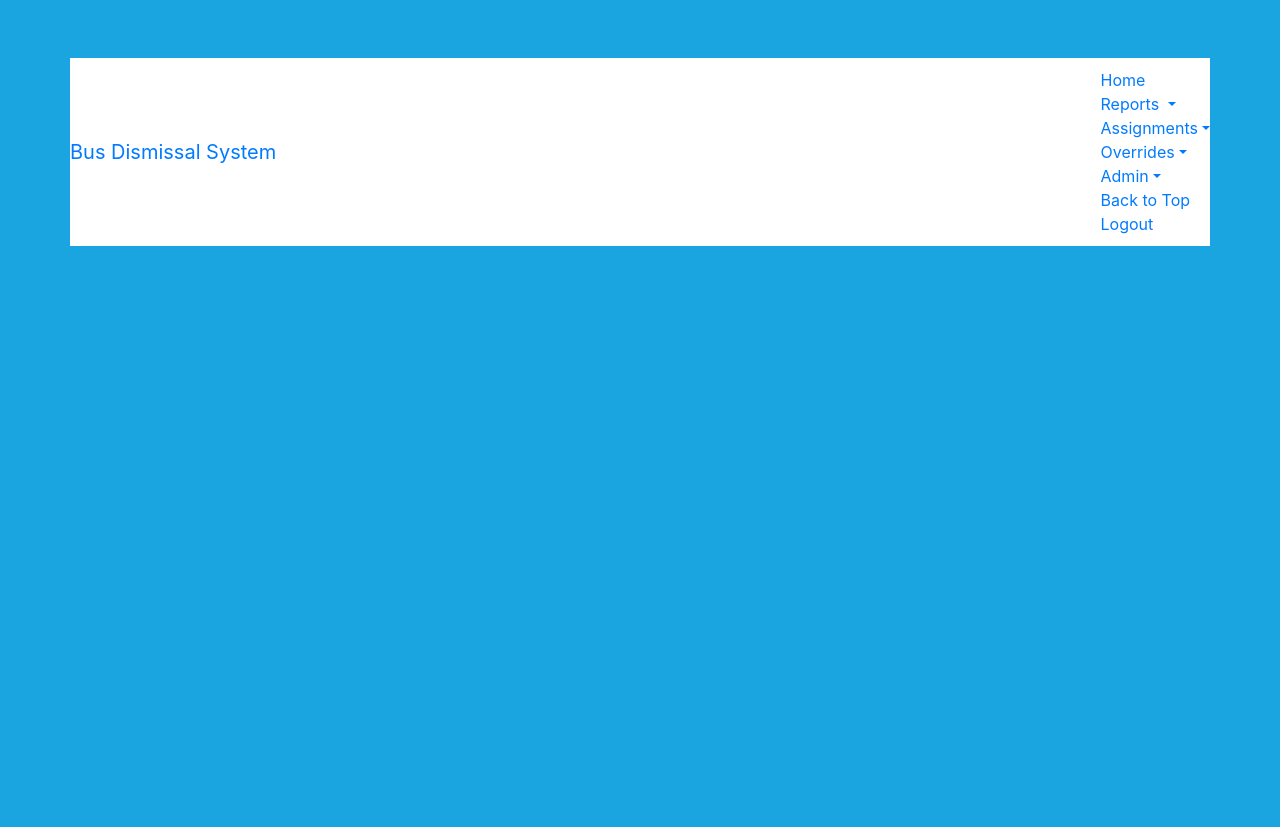
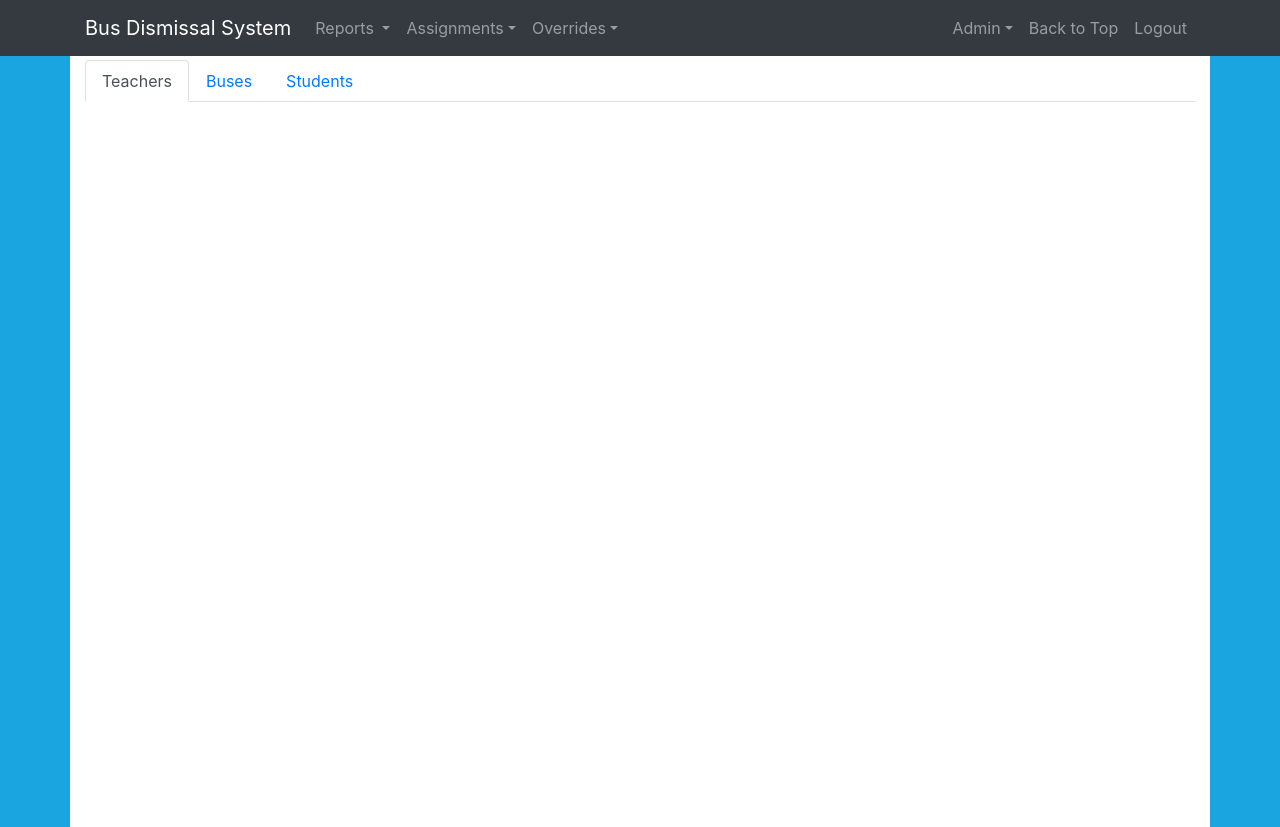
Before and after one commit to nicholmy/dismissal2, a PHP site: page /reports/editData.php in a window 1280 px wide. Before the commit the page ends 246 px from the top, so only its background shows below. Run offline with PHP 8.4, Linux system fonts and the light colour scheme; the visitor is signed in with stand-in values (Sample User, id 1); data that the repository does not hold is empty; some libraries are stand-ins or nearby versions.

Commit message:
Navbar fixes bc of new Bootstrap

```diff
--- a/js/editData.js
+++ b/js/editData.js
@@ -10,25 +10,6 @@ $(document).ready(function(){
 
 	$('#teacherSubmit').prop('disabled', true);
 	$('#deleteTeacher').prop('disabled', true);
-
-	//For the tabs
-	$('#tabs li a').addClass('inactive');
-    $('.container').hide();
-	$('.container:first').removeClass('inactive');
-	$('.container:first').show();
-
-	//When you click on a link, make all the others inactive, then activate the one you clicked on
-	$('#tabs li a').click(function(){
-		var t = $(this).attr('href');
-		//Don't want it to do stuff if you click on the already active link
-		if($(this).hasClass('inactive')){
-			$('#tabs li a').addClass('inactive');
-			$(this).removeClass('inactive');
-			$('.container').hide();
-			$(t).fadeIn('slow');
-			return false;
-		}
-	});
 
 	/*****************STUDENTS***********************/
 
--- a/reports/editData.php
+++ b/reports/editData.php
@@ -2,16 +2,23 @@
 <html>
 <head>
 	<title>Edit Data Page</title>
-	<link rel="stylesheet" href="../css/tabs.css" />
+	<!-- <link rel="stylesheet" href="../css/tabs.css" /> -->
 	<script type="text/javascript" src="../js/editData.js"></script>
 </head>
 <body>
-	<ul id="tabs">
-		<li><a href="#teacherContainer">Teachers</a></li>
-		<li><a href="#busContainer">Buses</a></li>
-		<li><a href="#studentContainer">Students</a></li>
+	<ul class="nav nav-tabs" id="myTab" role="tablist">
+	  <li class="nav-item active">
+		<a class="nav-link active" id="teacher-tab" data-toggle="tab" href="#teacherContainer" role="tab" aria-controls="home" aria-selected="true">Teachers</a>
+	  </li>
+	  <li class="nav-item">
+		<a class="nav-link" id="bus-tab" data-toggle="tab" href="#busContainer" role="tab" aria-controls="profile" aria-selected="false">Buses</a>
+	  </li>
+	  <li class="nav-item">
+		<a class="nav-link" id="student-tab" data-toggle="tab" href="#studentContainer" role="tab" aria-controls="contact" aria-selected="false">Students</a>
+	  </li>
 	</ul>
-	<div class="container" id="teacherContainer">
+	<div class="tab-content" id="myTabContent">
+	  <div class="tab-pane fade active in" id="teacherContainer" role="tabpanel" aria-labelledby="teacher-tab">
 		<h2>Teacher Portal</h2>
 		<p>
 			If you want to add a teacher, make sure the drop down box is EMPTY, fill in their information, then click the "Add" button.
@@ -54,8 +61,8 @@
 		<div id="teacherStatus"></div>
 		<h2>Teacher Table</h2>
 		<div id="ttable"></div>
-	</div>
-	<div class="container" id="busContainer">
+	  </div>
+	  <div class="tab-pane fade" id="busContainer" role="tabpanel" aria-labelledby="bus-tab">
 		<h2>Bus Portal</h2>
 		<p>
 			If you want to add a bus, make sure the drop down box is EMPTY, fill in its information, then click the "Add" button.
@@ -109,8 +116,8 @@
 		<br /><br />
 		<div id="busStatus"></div>
 		<div id="btable"></div>
-	</div>
-	<div class="container" id="studentContainer">
+	  </div>
+	  <div class="tab-pane fade" id="studentContainer" role="tabpanel" aria-labelledby="student-tab">
 		<h2>Student Portal</h2>
 		<p>
 			If you want to add a student, make sure the drop down box is EMPTY, fill in all of their information, then click the "Add" button.
@@ -171,6 +178,7 @@
 		</form>
 		<br />
 		<div id="stable"></div>
+	  </div>
 	</div>
 	<br />
 
--- a/templates/header.php
+++ b/templates/header.php
@@ -26,56 +26,55 @@ if(!isset($_SESSION['username']) || empty($_SESSION['username'])){
 
 </head>
 <body>
-	<nav class="navbar navbar-inverse navbar-fixed-top">
+	<nav class="navbar navbar-expand-lg navbar-dark bg-dark fixed-top">
 		<div class="container">
-			<div class="navbar-header">
-				<a class="navbar-brand" href="http://www.mylesnicholson.com/dismissal2/home.php">
-					Bus Dismissal System
-				</a>
-			</div>
-			<div id="navbar">
-				<ul class="nav navbar-nav">
-					<li>
-						<a href="http://www.mylesnicholson.com/dismissal2/home.php">Home</a>
-					</li>
-					<li class="dropdown">
-						<a href="#" class="dropdown-toggle" data-toggle="dropdown">Reports <span class="caret"></span></a>
+			<a class="navbar-brand" href="http://www.mylesnicholson.com/dismissal2/home.php">
+				Bus Dismissal System
+			</a>
+			<button class="navbar-toggler" type="button" data-toggle="collapse" data-target="#navbar" aria-controls="navbarText" aria-expanded="false" aria-label="Toggle navigation">
+				<span class="navbar-toggler-icon"></span>
+			</button>
+
+			<div id="navbar" class="collapse navbar-collapse">
+				<ul class="navbar-nav mr-auto">
+					<li class="dropdown nav-item">
+						<a href="#" class="nav-link dropdown-toggle" data-toggle="dropdown">Reports <span class="caret"></span></a>
 						<ul class="dropdown-menu">
-							<li><a href="http://www.mylesnicholson.com/dismissal2/reports/studentView.php">Student Report</a></li>
-							<li><a href="http://www.mylesnicholson.com/dismissal2/reports/dayTeacherView.php">Individual Teacher Report</a></li>
-							<li><a href="http://www.mylesnicholson.com/dismissal2/reports/allTeacherView.php">Collective Teacher Report</a></li>
-							<li><a href="http://www.mylesnicholson.com/dismissal2/reports/dayBusView.php">Bus Report</a></li>
-						</ul>
-					</li class="dropdown">
-					<li>
-						<a href="#" class="dropdown-toggle" data-toggle="dropdown">Assignments<span class="caret"></span></a>
-						<ul class="dropdown-menu">
-							<li><a href="http://www.mylesnicholson.com/dismissal2/reports/editAssignments.php">Edit Assignments</a></li>
-							<li><a href="http://www.mylesnicholson.com/dismissal2/controllers/Assignment/add.php">Add Assignments</a></li>
-							<li><a href="http://www.mylesnicholson.com/dismissal2/controllers/Assignment/delete.php">Delete Assignments</a></li>
+							<li><a class="dropdown-item" href="http://www.mylesnicholson.com/dismissal2/reports/studentView.php">Student Report</a></li>
+							<li><a class="dropdown-item" href="http://www.mylesnicholson.com/dismissal2/reports/dayTeacherView.php">Individual Teacher Report</a></li>
+							<li><a class="dropdown-item" href="http://www.mylesnicholson.com/dismissal2/reports/allTeacherView.php">Collective Teacher Report</a></li>
+							<li><a class="dropdown-item" href="http://www.mylesnicholson.com/dismissal2/reports/dayBusView.php">Bus Report</a></li>
 						</ul>
 					</li>
-					<li>
-						<a href="#" class="dropdown-toggle" data-toggle="dropdown">Overrides<span class="caret"></span></a>
+					<li class="dropdown nav-item">
+						<a href="#" class="nav-link dropdown-toggle" data-toggle="dropdown">Assignments<span class="caret"></span></a>
 						<ul class="dropdown-menu">
-							<li><a href="http://www.mylesnicholson.com/dismissal2/reports/addOverride.php">Add Overrides</a></li>
-							<li><a href="http://www.mylesnicholson.com/dismissal2/controllers/Override/delete.php">Delete Overrides</a></li>
-							<li><a href="http://www.mylesnicholson.com/dismissal2/reports/showOverrides.php">See all Overrides</a></li>
+							<li><a class="dropdown-item" href="http://www.mylesnicholson.com/dismissal2/reports/editAssignments.php">Edit Assignments</a></li>
+							<li><a class="dropdown-item" href="http://www.mylesnicholson.com/dismissal2/controllers/Assignment/add.php">Add Assignments</a></li>
+							<li><a class="dropdown-item" href="http://www.mylesnicholson.com/dismissal2/controllers/Assignment/delete.php">Delete Assignments</a></li>
+						</ul>
+					</li>
+					<li class="dropdown nav-item">
+						<a href="#" class="nav-link dropdown-toggle" data-toggle="dropdown">Overrides<span class="caret"></span></a>
+						<ul class="dropdown-menu">
+							<li><a class="dropdown-item" href="http://www.mylesnicholson.com/dismissal2/reports/addOverride.php">Add Overrides</a></li>
+							<li><a class="dropdown-item" href="http://www.mylesnicholson.com/dismissal2/controllers/Override/delete.php">Delete Overrides</a></li>
+							<li><a class="dropdown-item" href="http://www.mylesnicholson.com/dismissal2/reports/showOverrides.php">See all Overrides</a></li>
 						</ul>
 					</li>
 				</ul>
 				<ul class="nav navbar-nav navbar-right">
-					<li class="dropdown">
-						<a href="#" class="dropdown-toggle" data-toggle="dropdown">Admin<span class="caret"></span></a>
+					<li class="nav-item dropdown">
+						<a href="#" class="nav-link dropdown-toggle" data-toggle="dropdown">Admin<span class="caret"></span></a>
 						<ul class="dropdown-menu">
-							<li><a href="http://www.mylesnicholson.com/dismissal2/reports/editData.php">Edit Core Data</a></li>
-							<li><a href="http://www.mylesnicholson.com/dismissal2/reports/importView.php">Import Core Data</a></li>
-							<li><a href="http://www.mylesnicholson.com/dismissal2/reports/clearDatabases.php">Wipe Databases</a></li>
+							<li><a class="dropdown-item" href="http://www.mylesnicholson.com/dismissal2/reports/editData.php">Edit Core Data</a></li>
+							<li><a class="dropdown-item" href="http://www.mylesnicholson.com/dismissal2/reports/importView.php">Import Core Data</a></li>
+							<li><a class="dropdown-item" href="http://www.mylesnicholson.com/dismissal2/reports/clearDatabases.php">Wipe Databases</a></li>
 						</ul>
 					</li>
-					<li><a href="#main">Back to Top</a></li>
-					<li>
-						<a href="http://www.mylesnicholson.com/dismissal2/logout.php">Logout</a>
+					<li class="nav-item"><a class="nav-link" href="#main">Back to Top</a></li>
+					<li class="nav-item">
+						<a class="nav-link" href="http://www.mylesnicholson.com/dismissal2/logout.php">Logout</a>
 					</li>
 				</ul>
 			</div>
```
